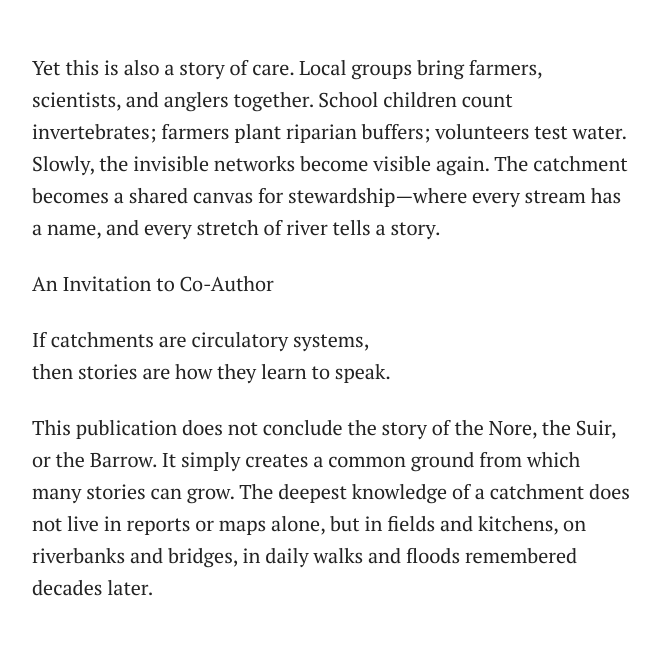
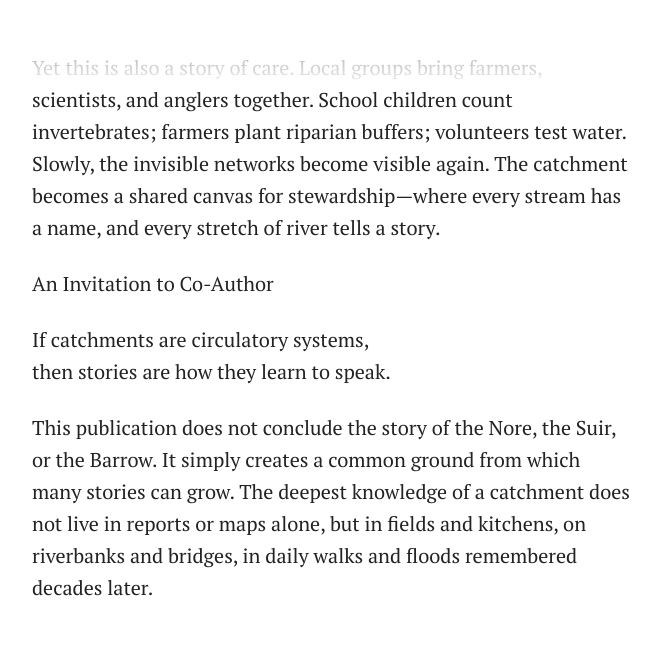
Before and after one commit to proy02/nore-scrollytelling, a SvelteKit app: page / in a window 1280 px wide. Shown: the part 8108-8753 px from the top of the page, without its empty margins (308-968 px from the left). Built offline with nearby package versions, Linux system fonts and the light colour scheme.

Commit message:
blur - ending section

```diff
--- a/src/routes/+page.svelte
+++ b/src/routes/+page.svelte
@@ -994,6 +994,18 @@
     justify-content: center;
   }
 
+  .ending-section::before {
+    content: '';
+    position: absolute;
+    top: 0;
+    left: 0;
+    right: 0;
+    height: 120px;
+    background: linear-gradient(to bottom, transparent, #ffffff);
+    z-index: 21;
+    pointer-events: none;
+  }
+
   .ending-content {
     max-width: 600px;
     font-family: PT Serif;
```
